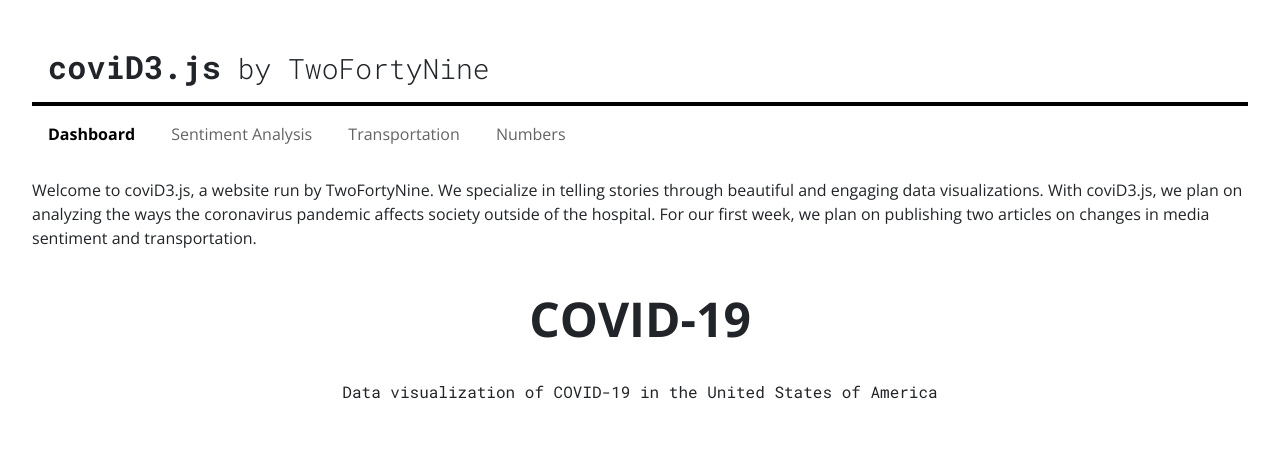
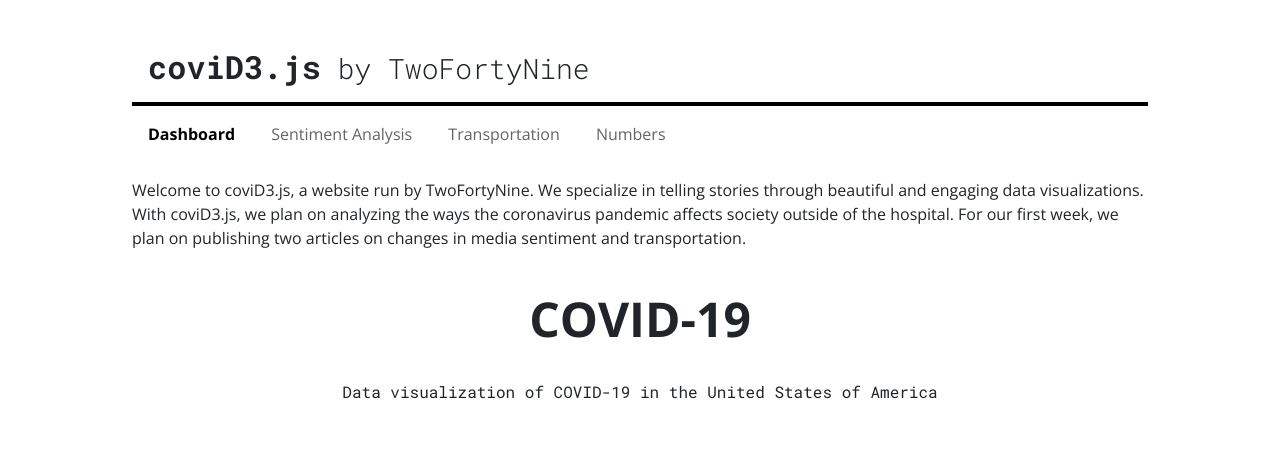
Before and after one commit to kazijamal/covid3.js, a Flask app: page / in a window 1280 px wide. Shown: the top 451 px of the page. Run offline with Flask 2, Linux system fonts and the light colour scheme; some libraries are stand-ins or nearby versions.

Commit message:
Add max width

```diff
--- a/app/static/css/main.css
+++ b/app/static/css/main.css
@@ -6,6 +6,8 @@
 body {
     padding: 2rem;
     font-family: 'Open Sans', sans-serif;
+    max-width: 1080px;
+    margin: auto;
 }
 
 /* NAVBAR START */
```
